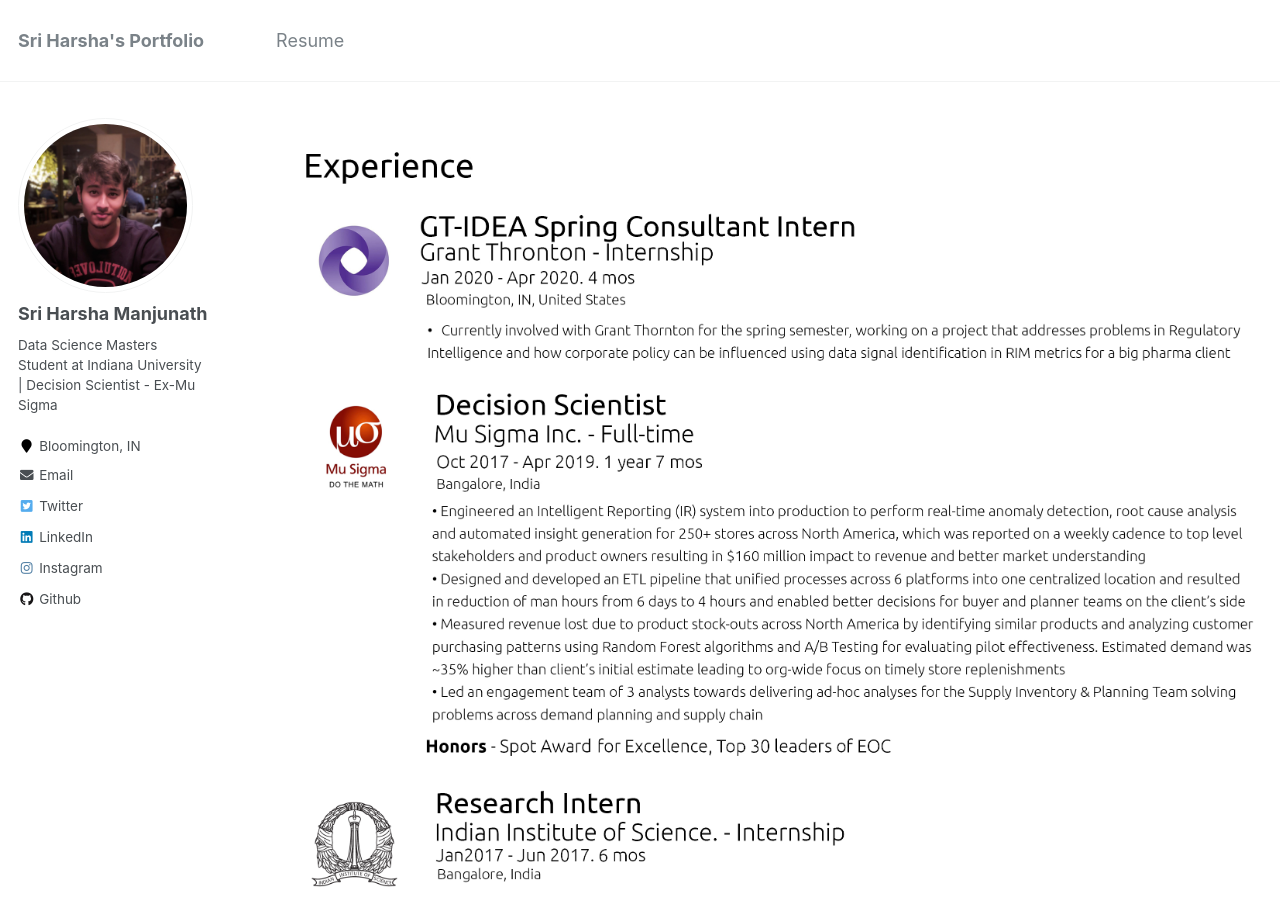
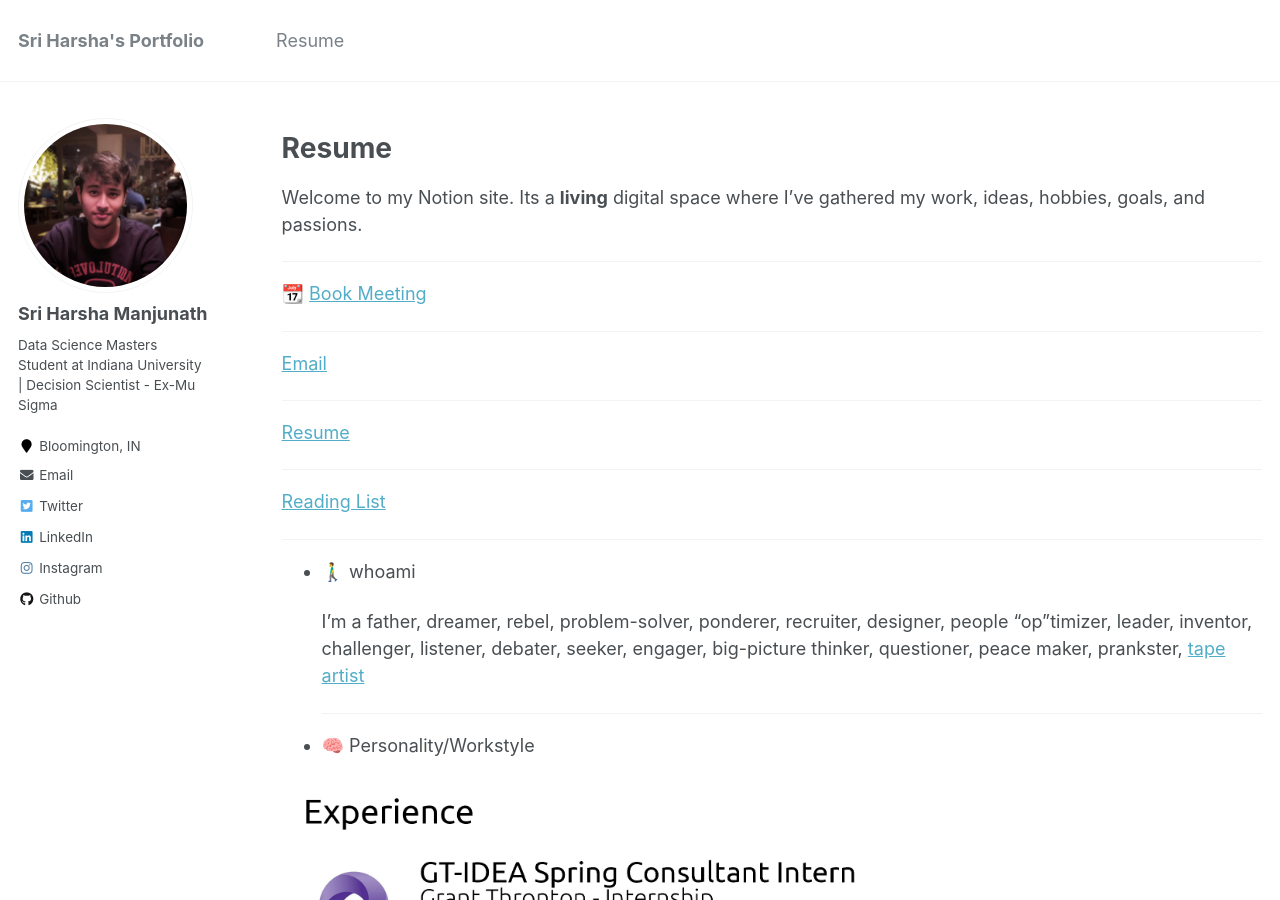
Before and after one commit to srmanj/srmanj.github.io, a Jekyll site: the page built from _pages/cv.md, in a window 1280 px wide and 900 px high. Built offline with Jekyll 4.4.1, drawn with Linux system fonts in a browser that asks for light colours.

Commit message:
Update cv.md

```diff
--- a/_pages/cv.md
+++ b/_pages/cv.md
@@ -6,6 +6,36 @@ author_profile: true
 redirect_from:
   - /resume
 ---
+# Resume
+
+Welcome to my Notion site. Its a **living** digital space where I've gathered my work, ideas, hobbies, goals, and passions.
+
+---
+
+📆 [Book Meeting](http://calendly.com/curtis_celo)
+
+---
+
+[     Email ](https://www.notion.so/Email-88936ecf4a9e4463a4b63102679954bb)
+
+---
+
+[ Resume](https://www.notion.so/Resume-3d23f6afcb7b486faa6de8ab43f8fd27)
+
+---
+
+[ Reading List](https://www.notion.so/Reading-List-1a2539e9ae7a4c50902ed7d81b676e3f)
+
+---
+
+- 🚶‍♂️ whoami
+
+    I'm a father, dreamer, rebel, problem-solver, ponderer, recruiter, designer, people "op"timizer, leader, inventor, challenger, listener, debater, seeker, engager, big-picture thinker, questioner, peace maker, prankster, [tape artist](https://www.notion.so/hellocurtis/Tape-Art-02c5a5cd14b44bc2bf2fba81505788c7)
+
+    ---
+
+- 🧠 Personality/Workstyle
+
 ![Experience](/images/experience.jpg)
 ![Education](/images/education.jpg)
 ![Skills](/images/skills.jpg)
```
